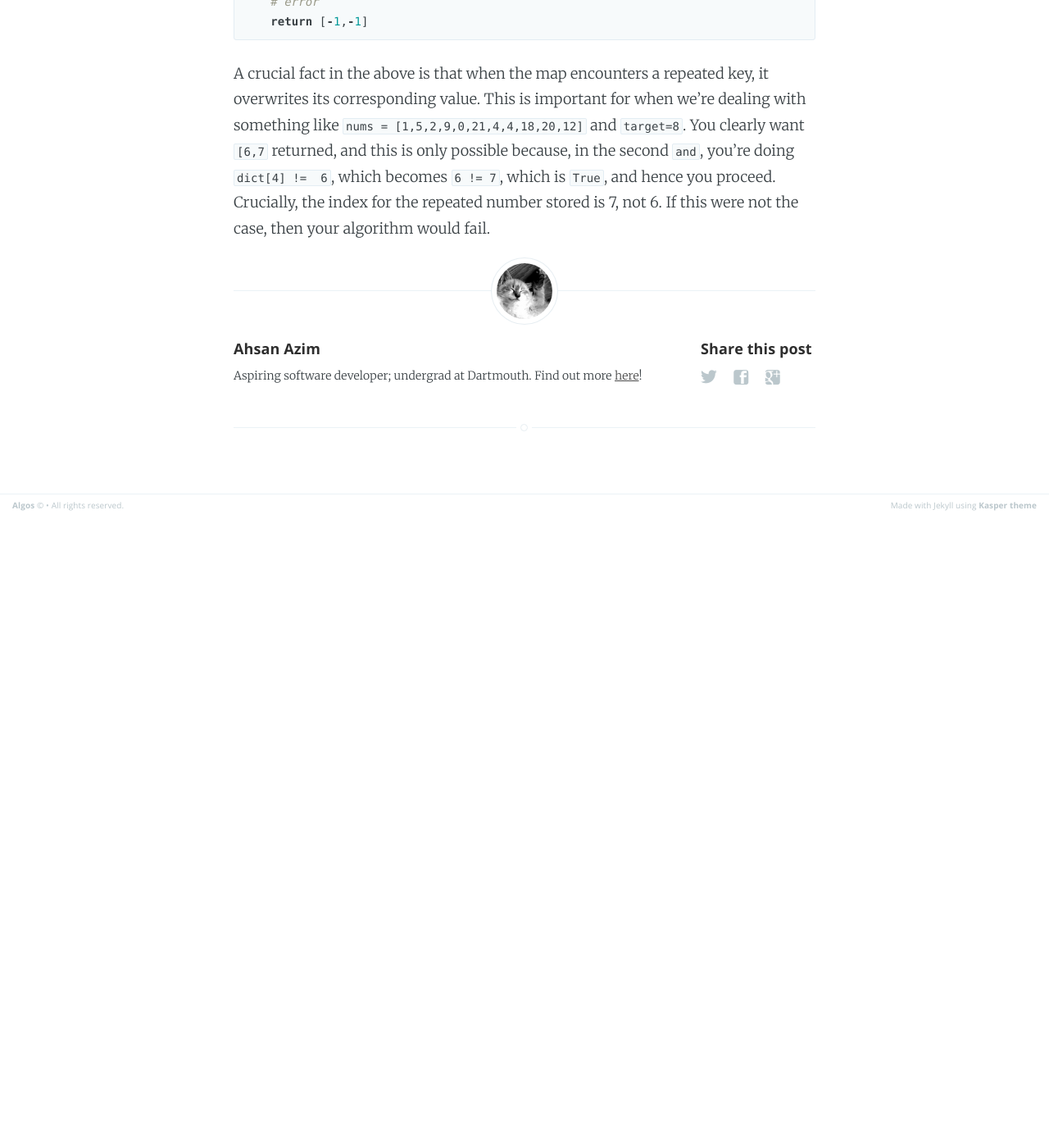
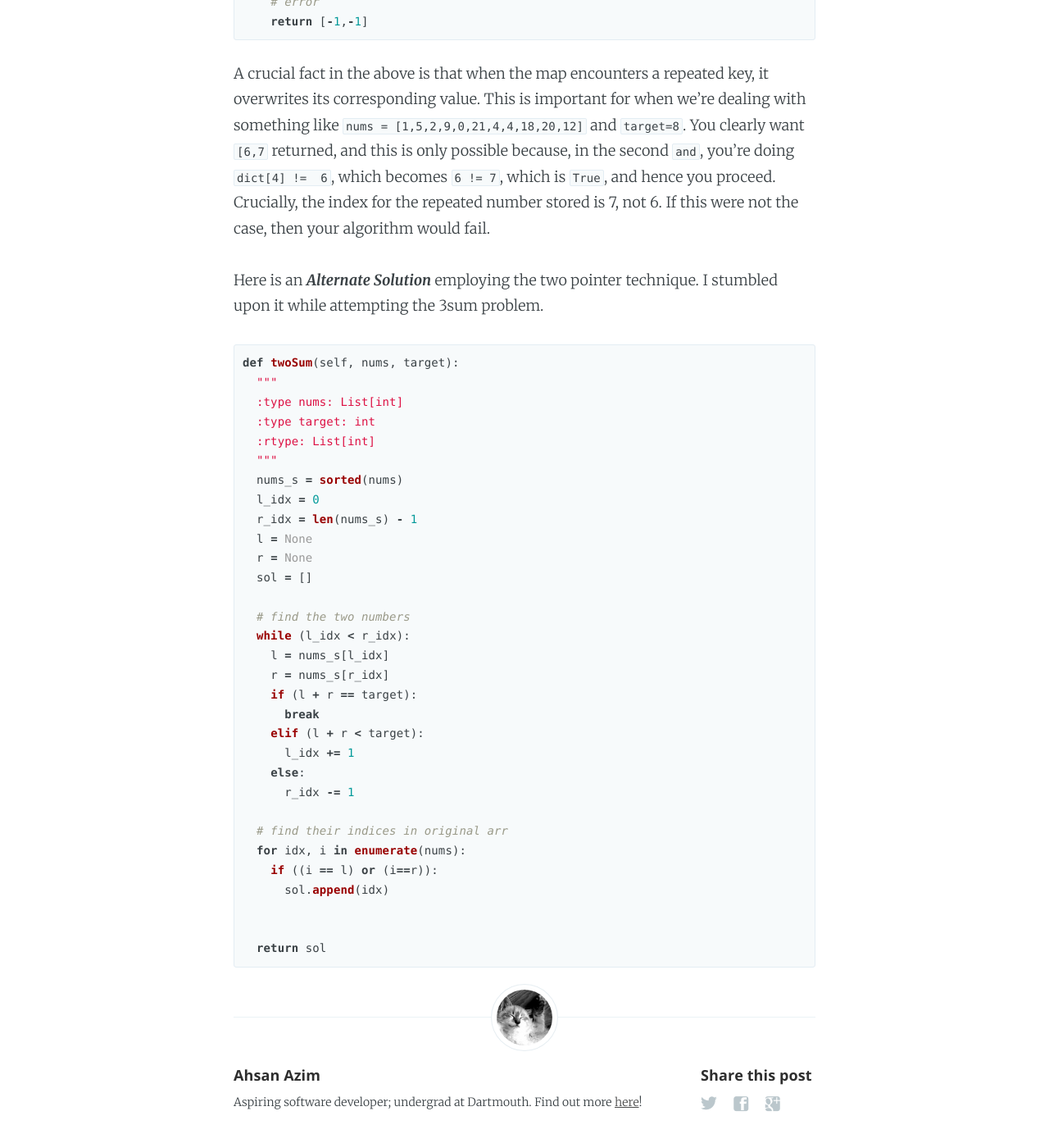
Before and after one commit to ahsanazim/Algos, a Jekyll site: the page built from _posts/2016-11-23-Leetcode-#-1-Two-Sum.md, in a window 1280 px wide and 1400 px high, scrolled down 1126 px. Shown: the top 1394 px of the window at 82% size. Built offline with Jekyll 4.4.1, drawn with Linux system fonts in a browser that asks for light colours; before the commit the page ends 1756 px from its top, so only the background shows below that.

Commit message:
leetcode 11-14

```diff
--- a/_posts/2016-11-23-Leetcode-#-1-Two-Sum.md
+++ b/_posts/2016-11-23-Leetcode-#-1-Two-Sum.md
@@ -20,7 +20,6 @@ return [0, 1].
 **Solution:**
 
 {% highlight python %}
-
 def twoSum(self, nums, target):
     """
     :type nums: List[int]
@@ -45,3 +44,41 @@ def twoSum(self, nums, target):
 {% endhighlight %}
 
 A crucial fact in the above is that when the map encounters a repeated key, it overwrites its corresponding value. This is important for when we're dealing with something like `nums = [1,5,2,9,0,21,4,4,18,20,12]` and `target=8`. You clearly want `[6,7` returned, and this is only possible because, in the second `and`, you're doing `dict[4] !=  6`, which becomes `6 != 7`, which is `True`, and hence you proceed. Crucially, the index for the repeated number stored is 7, not 6. If this were not the case, then your algorithm would fail.
+
+
+Here is an ***Alternate Solution*** employing the two pointer technique. I stumbled
+upon it while attempting the 3sum problem.
+
+{% highlight python %}
+def twoSum(self, nums, target):
+  """
+  :type nums: List[int]
+  :type target: int
+  :rtype: List[int]
+  """
+  nums_s = sorted(nums)
+  l_idx = 0
+  r_idx = len(nums_s) - 1
+  l = None
+  r = None
+  sol = []
+
+  # find the two numbers
+  while (l_idx < r_idx):
+    l = nums_s[l_idx]
+    r = nums_s[r_idx]
+    if (l + r == target):
+      break
+    elif (l + r < target):
+      l_idx += 1
+    else:
+      r_idx -= 1
+
+  # find their indices in original arr
+  for idx, i in enumerate(nums):
+    if ((i == l) or (i==r)):
+      sol.append(idx)
+
+
+  return sol
+{% endhighlight %}
```
Also changed, not shown: _posts/2016-12-21-LeetCode-#-11-Container-with-Most-Water.md (added, +41 -0 lines), _posts/2016-12-21-LeetCode-#-12-Integer-To-Roman.md (added, +50 -0 lines), _posts/2016-12-21-LeetCode-#-13-Roman-to-Integer.md (added, +32 -0 lines), _posts/2016-12-21-LeetCode-#-14-Longest-Common-Prefix.md (added, +35 -0 lines).
